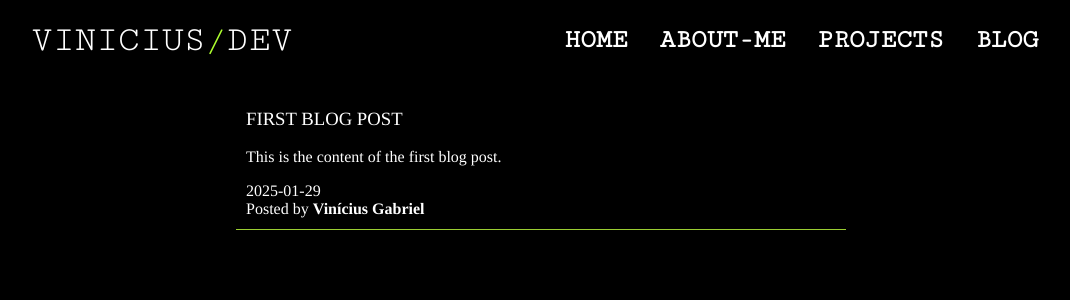
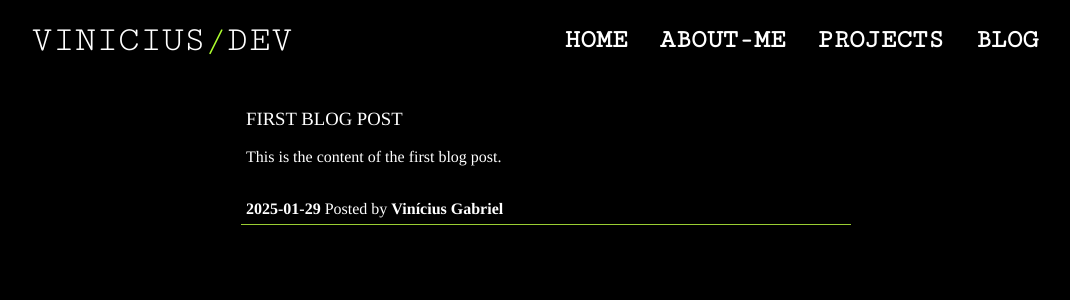
Before and after one commit to viniciuspx/viniport, a React (Create React App) app: page /blog in a window 1280 px wide. Shown: the top 300 px of the page, without its empty margins (99-1169 px from the left). Built offline with nearby package versions, Linux system fonts and the light colour scheme; a web font is replaced by a local one.

Commit message:
some layout changes on posts

```diff
--- a/src/assets/css/blog.css
+++ b/src/assets/css/blog.css
@@ -1,5 +1,4 @@
 .main {
-  border-bottom: 1px solid yellowgreen;
   margin: auto;
   padding: 5px;
   width: 600px;
@@ -7,6 +6,7 @@
 }
 
 .post {
+  border-bottom: 1px solid yellowgreen;
   margin: auto;
   padding: 5px;
   width: 600px;
--- a/src/components/posts.js
+++ b/src/components/posts.js
@@ -12,9 +12,11 @@ const Posts = ({ posts }) => {
         <div key={index} className="post">
           <h3>{post.title}</h3>
           <p>{post.content}</p>
-          <time>{formatDate(post.date)}</time>
           <br />
-          Posted by <strong>{post.author}</strong>
+          <strong>
+            <time>{formatDate(post.date)}</time>
+          </strong>
+          {"  "}Posted by <strong>{post.author}</strong>
         </div>
       ))}
     </div>
```
